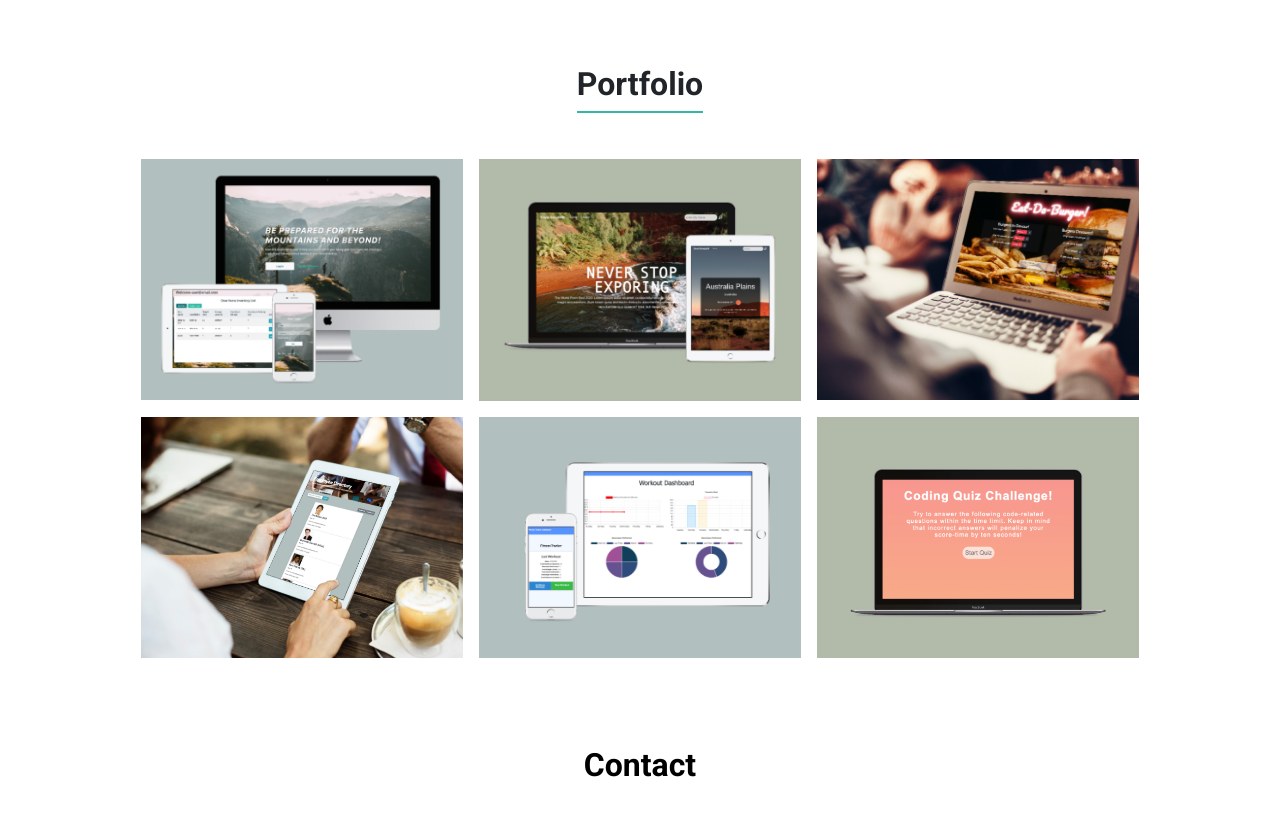
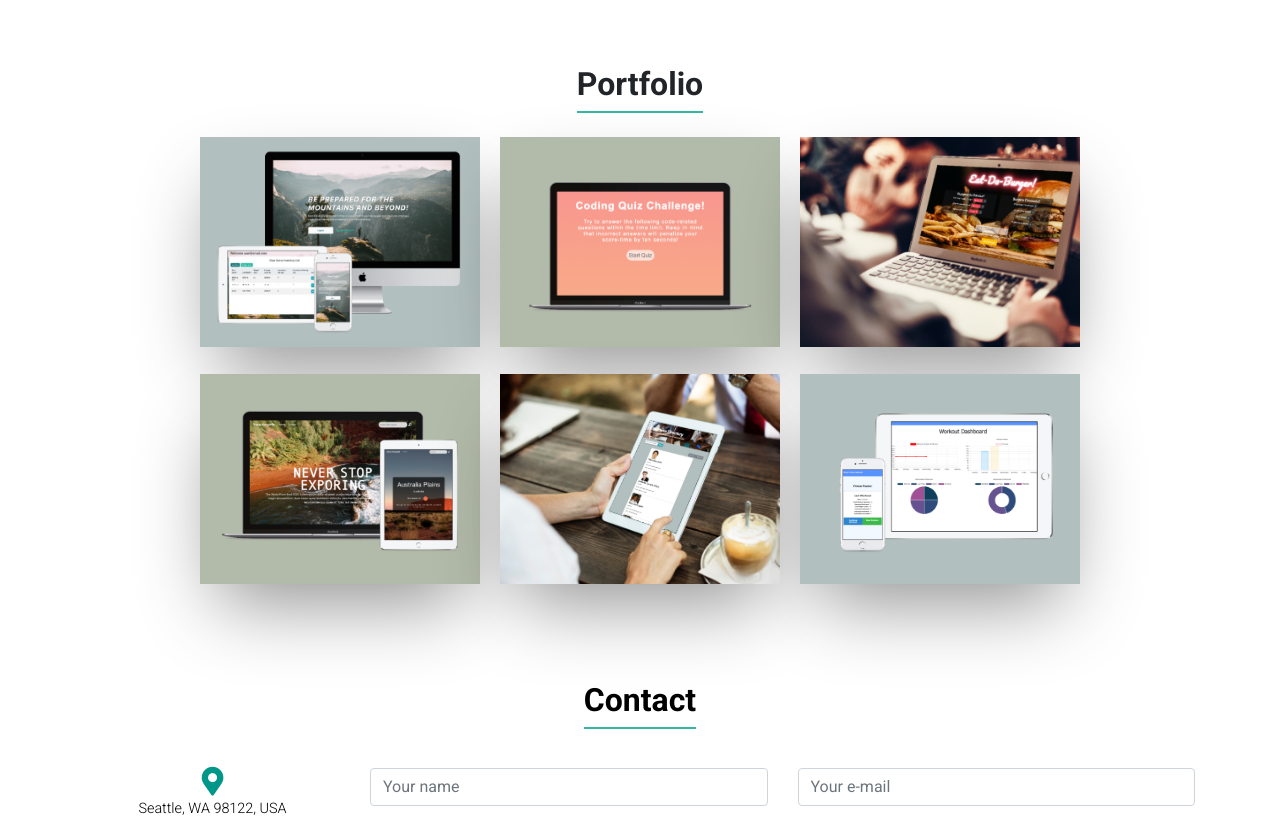
Before and after one commit to merikettapearl212/mjreact-portfolio, a React (Create React App) app: page / in a window 1280 px wide. Shown: the part 1620-2437 px from the top of the page. Built offline with nearby package versions, Linux system fonts and the light colour scheme.

Commit message:
fixed cards

```diff
--- /dev/null
+++ b/src/components/Cards/Cards.css
@@ -0,0 +1,84 @@
+.tile
+{
+  width:280px;
+  height:210px;
+  margin:10px;
+  background-color:#34b7a7;
+  display:inline-block;
+  background-size:cover;
+  position:relative;
+  cursor:pointer;
+  transition: all 0.4s ease-out;
+  box-shadow: 0px 35px 77px -17px rgba(0,0,0,0.44);
+  overflow:hidden;
+  color:white;
+  font-family:'Roboto';
+
+}
+.tile img
+{
+  height:100%;
+  width:100%;
+  position:absolute;
+  top:0;
+  left:0;
+  z-index:0;
+  transition: all 0.4s ease-out;
+}
+.tile .text
+{
+/*   z-index:99; */
+
+  position:absolute;
+  padding:10px;
+  height:calc(100% - 60px);
+}
+.tile h1
+{
+
+  font-weight:300;
+  margin:0;
+  text-shadow: 2px 2px 10px rgba(0,0,0,0.3);
+}
+.tile h2
+{
+  font-weight:100;
+  margin:20px 0 0 0;
+  font-style:italic;
+   transform: translateX(200px);
+}
+.tile p
+{
+  font-weight:300;
+  margin:15px 0 0 0;
+  line-height: 25px;
+/*   opacity:0; */
+  transform: translateX(-200px);
+  transition-delay: 0.2s;
+}
+.animate-text
+{
+  opacity:0;
+  transition: all 0.6s ease-in-out;
+}
+.tile:hover
+{
+/*   background-color:#99aeff; */
+box-shadow: 0px 35px 77px -17px rgba(0,0,0,0.64);
+  transform:scale(1.05);
+}
+.tile:hover img
+{
+  opacity: 0.2;
+}
+.tile:hover .animate-text
+{
+  transform:translateX(0);
+  opacity:1;
+}
+
+p.animate-text {
+    font-size: 15px;
+    line-height: 1.3rem;
+
+}
--- a/src/components/Cards/index.js
+++ b/src/components/Cards/index.js
@@ -1,18 +1,19 @@
 import React from "react";
-import { MDBMask, MDBView, MDBContainer, MDBRow, MDBCol, MDBAnimation } from "mdbreact";
+import {  MDBRow, MDBAnimation } from "mdbreact";
 import burger from "../../images/burger.png";
 import traveler from "../../images/traveler.png";
 import inventory from "../../images/inventory.png";
 import codequiz from "../../images/codequiz.png";
 import employee from "../../images/employee.png";
 import workout from "../../images/workout.png";
+import "../Cards/Cards.css";
 
 class HoverPage extends React.Component {
   render() {
     return (
       <div>
         <MDBAnimation reveal type="fadeInLeft">
-      <h2 className="section-title font-weight-bold text-center mt-5 pt-5">
+      <h2 className="section-title font-weight-bold text-center mt-5 pt-5 pb-3">
         <span className="span-h2-underline">
       Portfolio
       </span>
@@ -25,92 +26,96 @@ class HoverPage extends React.Component {
         </MDBAnimation>
 
       <MDBAnimation reveal type="fadeInRight">
-      <MDBContainer className="mt-5">
-        <MDBRow className="mx-5">
-          <MDBCol md="4" className="p-2">
-            <MDBView hover>
+        <MDBRow className="justify-content-center mx-0">
+        <a href="https://github.com/merikettapearl212/Project_2">
+        <div class="tile">
         <img
                 src={inventory}
                 className="img-fluid"
                 alt=""
               />
-              <MDBMask overlay="teal-strong">
-                <h3 className="white-text">Inventory Tracker</h3>
-                  <p className="white-text">An application that uses mySQL, Sequelize, Node.js and Handlebars to help you inventory and pack your outdoor gear.</p>
-              </MDBMask>
-            </MDBView>
-          </MDBCol>
-          <MDBCol  className="p-2">
-            <MDBView hover>
+          <div class="text">
+          <h2 class="animate-text">Inventory Tracker</h2>
+          <p class="animate-text">An application that uses mySQL, Sequelize, Node.js and Handlebars to help you inventory and pack your outdoor gear. </p>
+          </div>
+         </div>
+        </a>
+
+        <a href="https://github.com/merikettapearl212/code_Quiz">
+            <div class="tile">
+            <img
+                    src={codequiz}
+                    className="img-fluid"
+                    alt=""
+                  />
+              <div class="text">
+              <h2 class="animate-text">Code Quiz</h2>
+              <p class="animate-text">Search cities around the world and see important information such as a picture of the city, and weather information to learn about the climate. </p>
+              </div>
+            </div>
+        </a>
+
+        <a href="https://github.com/merikettapearl212/burger_express_handlebars">
+          <div class="tile">
+          <img
+                src={burger}
+                className="img-fluid"
+                alt=""
+              />
+          <div class="text">
+          <h2 class="animate-text">Burger App</h2>
+          <p class="animate-text">A burger logger with MySQL, Node, Express, Handlebars. Where you can add, devour and delete ALL the Burgers you wish! </p>
+          </div>
+          </div>
+        </a>
+        </MDBRow>
+
+
+        <MDBRow className="justify-content-center mx-0">
+        <a href="https://github.com/merikettapearl212/Tourist-Simulator">
+            <div class="tile">
             <img
                     src={traveler}
                     className="img-fluid"
                     alt=""
                   />
-              <MDBMask overlay="teal-strong">
-                <h3 className="white-text">Tourist Simulator</h3>
-                  <p className="white-text">Search cities around the world and see important information such as a picture of the city, and weather information to learn about the climate.</p>
-              </MDBMask>
-            </MDBView>
-          </MDBCol>
-          <MDBCol md="4" className="p-2">
-            <MDBView hover>
-              <img
-                src={burger}
-                className="img-fluid"
-                alt=""
-              />
-              <MDBMask overlay="teal-strong">
-                <h3 className="white-text">Burger App</h3>
-                  <p className="white-text">A burger logger with MySQL, Node, Express, Handlebars. Where you can add, devour and delete ALL the Burgers you wish!</p>
+              <div class="text">
+              <h2 class="animate-text">Tourist Simulator</h2>
+              <p class="animate-text">Search cities around the world and see important information such as a picture of the city, and weather information to learn about the climate. </p>
+              </div>
+            </div>
+        </a>
 
-              </MDBMask>
-            </MDBView>
-          </MDBCol>
-        </MDBRow>
-
-        <MDBRow className="mx-5">
-          <MDBCol md="4" className="p-2">
-            <MDBView hover>
+        <a href="https://github.com/merikettapearl212/employee_directory">
+            <div class="tile">
             <img
                     src={employee}
                     className="img-fluid"
                     alt=""
                   />
-              <MDBMask overlay="teal-strong">
-              <h3 className="white-text">Burger App</h3>
-                <p className="white-text">Strong overlay</p>
-              </MDBMask>
-            </MDBView>
-          </MDBCol>
-          <MDBCol md="4" className="p-2">
-            <MDBView hover>
+              <div class="text">
+              <h2 class="animate-text">Employee Directory</h2>
+              <p class="animate-text">Search cities around the world and see important information such as a picture of the city, and weather information to learn about the climate. </p>
+              </div>
+            </div>
+        </a>
+
+        <a href="https://github.com/merikettapearl212/workout_Tracker">
+            <div class="tile">
             <img
                     src={workout}
                     className="img-fluid"
                     alt=""
                   />
-              <MDBMask overlay="teal-strong">
-              <h3 className="white-text">Burger App</h3>
-                <p className="white-text">Strong overlay</p>
-              </MDBMask>
-            </MDBView>
-          </MDBCol>
-          <MDBCol md="4" className="p-2">
-            <MDBView hover>
-              <img
-                src={codequiz}
-                className="img-fluid"
-                alt=""
-              />
-              <MDBMask overlay="teal-strong">
-              <h3 className="white-text">Burger App</h3>
-                <p className="white-text">Strong overlay</p>
-              </MDBMask>
-            </MDBView>
-          </MDBCol>
+              <div class="text">
+              <h2 class="animate-text">Workout App</h2>
+              <p class="animate-text">Search cities around the world and see important information such as a picture of the city, and weather information to learn about the climate. </p>
+              </div>
+            </div>
+        </a>
+
         </MDBRow>
-      </MDBContainer>
+
       </MDBAnimation>
       </div>
     );
--- a/src/components/Footer/index.js
+++ b/src/components/Footer/index.js
@@ -6,7 +6,9 @@ const Footer = () => {
     <MDBFooter className="font-small pt-4 black-text mt-5">
       <MDBContainer>
       <h2 className="section-title font-weight-bold text-center my-2 mb-5">
+      <span className="span-h2-underline">
         Contact
+        </span>
       </h2>
       {/* <p className="text-center mx-auto pb-2">
         Lorem ipsum dolor sit amet, consectetur adipisicing elit. Fugit,
--- a/src/components/NavBar/NavBar.css
+++ b/src/components/NavBar/NavBar.css
@@ -2,3 +2,7 @@
     background-color: #d7cbcb ;
 
 }
+
+.nav-item:hover {
+    border-bottom: 2px solid #34b7a7;
+}
--- a/src/components/NavBar/index.js
+++ b/src/components/NavBar/index.js
@@ -24,7 +24,7 @@ render() {
           <MDBNavbarNav left>
             <MDBNavItem>
               <MDBNavLink to="#!">About</MDBNavLink>
-            </MDBNavItem>
+            </MDBNavItem >
             <MDBNavItem>
               <MDBNavLink to="#!">Portfolio</MDBNavLink>
             </MDBNavItem>
```
Also changed, not shown: 1 other file (tests, documents, lock files or other folders). Lines whose indentation alone changed are shown as unchanged.
